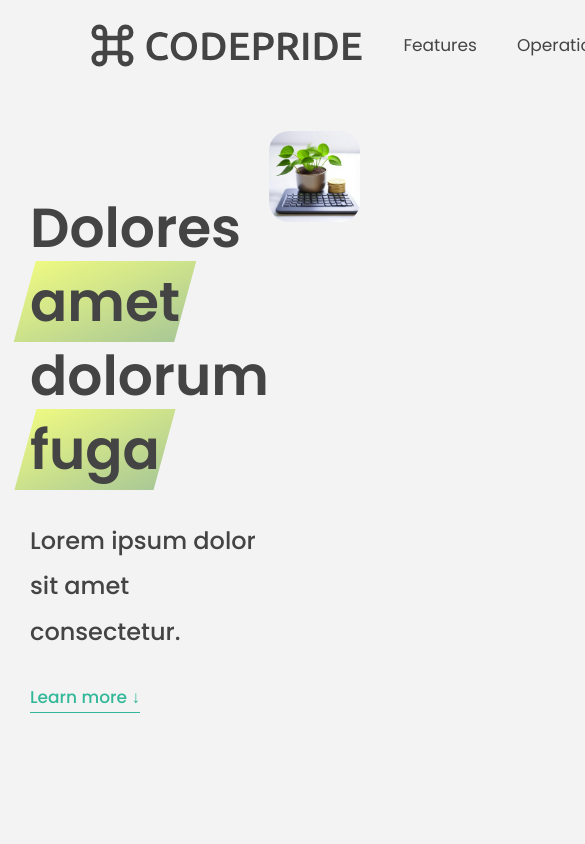
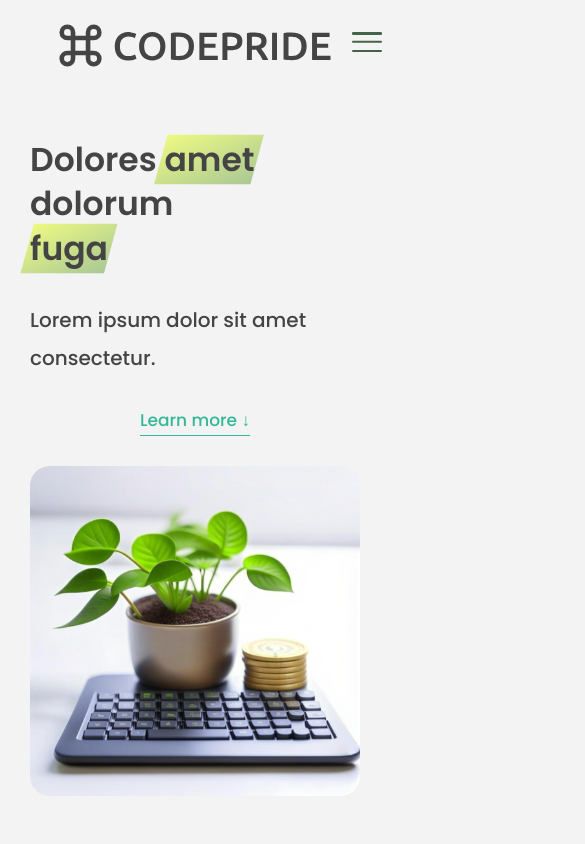
Before and after one commit to filimonich/Advanced-DOM-Bankist, a website built with Parcel: page index.html in a window 390 px wide. Shown: the top 844 px of the page, 585 px wide, since content can reach past the window. Built offline with nearby package versions, Linux system fonts and the light colour scheme.

Commit message:
feat: add adapt for 640 px

```diff
--- a/index.html
+++ b/index.html
@@ -32,6 +32,11 @@
         </li>
       </ul>
     </nav>
+    <div class="hamburger hamburger-js">
+      <span class="hamburger__plank"></span>
+      <span class="hamburger__plank"></span>
+      <span class="hamburger__plank"></span>
+    </div>
 
     <div class="header__title">
       <h1>
@@ -47,7 +52,7 @@
     </div>
   </header>
 
-  <section class="section" id="section--1">
+  <section class="section description" id="section--1">
     <div class="section__title">
       <h2 class="section__description">Features</h2>
       <h3 class="section__header">
@@ -103,7 +108,7 @@
     </div>
   </section>
 
-  <section class="section" id="section--2">
+  <section class="section operations" id="section--2">
     <div class="section__title">
       <h2 class="section__description">Operations</h2>
       <h3 class="section__header">
@@ -175,7 +180,7 @@
     </div>
   </section>
 
-  <section class="section" id="section--3">
+  <section class="section reviews" id="section--3">
     <div class="section__title section__title--testimonials">
       <h2 class="section__description">Not sure yet?</h2>
       <h3 class="section__header">
@@ -242,7 +247,7 @@
     </div>
   </section>
 
-  <section class="section section--sign-up">
+  <section class="section section--sign-up connect">
     <div class="section__title">
       <h3 class="section__header">
         Lorem ipsum dolor sit amet consectetur, adipisicing elit. Molestias, maiores eaque laudantium placeat ullam
--- a/src/style.css
+++ b/src/style.css
@@ -1,7 +1,7 @@
 /* The page is NOT responsive. You can implement responsiveness yourself if you wanna have some fun 😃 */
 
 :root {
-  --color-primary: #32B898;
+  --color-primary: #32b898;
   --color-secondary: #b3de16;
   --color-tertiary: #ff68a4;
   --color-primary-darker: #7cba00;
@@ -10,7 +10,7 @@
   --color-primary-opacity: #00381b31;
   --color-secondary-opacity: #d9ff008b;
   --color-tertiary-opacity: #ff58d52d;
-  --gradient-primary: linear-gradient(to top left, #8ab66d, #EBFC52);
+  --gradient-primary: linear-gradient(to top left, #8ab66d, #ebfc52);
   --gradient-secondary: linear-gradient(to top left, #ffb003, #ffcb03);
 }
 
@@ -673,3 +673,119 @@ h4 {
   font-size: 1.5rem;
   font-weight: 400;
 }
+
+.hamburger {
+  display: none;
+}
+
+@media (max-width: 640px) {
+  .nav {
+    margin: 0 auto;
+    justify-content: center;
+  }
+
+  .nav__links {
+    display: none;
+  }
+
+  .hamburger {
+    z-index: 15;
+    position: absolute;
+    flex-direction: column;
+    justify-content: space-between;
+    display: inline-flex;
+    top: 3.8%;
+    right: 2%;
+    width: 3rem;
+    height: 2rem;
+    cursor: pointer;
+    transition: all 0.4s;
+  }
+
+  .hamburger::after {
+    z-index: 16;
+    content: '';
+    top: -0.625rem;
+    right: -0.063rem;
+    position: absolute;
+    width: 3.125rem;
+    height: 2.5rem;
+  }
+
+  .hamburger__plank {
+    position: absolute;
+    top: 0;
+    left: 0;
+    width: 100%;
+    height: 0.25rem;
+    background: rgb(67, 100, 75);
+    border-radius: 0.125rem;
+    transition: all 0.4s;
+  }
+
+  .hamburger__plank:nth-child(2) {
+    top: 49%;
+    /* background: red; */
+    transform: translateY(-50%);
+  }
+
+  .hamburger__plank:nth-child(3) {
+    bottom: 0;
+    top: initial;
+    /* background: red; */
+  }
+
+  .hamburger--active .hamburger__plank {
+    background: violet;
+  }
+
+  .hamburger--active .hamburger__plank:nth-child(1) {
+    opacity: 0;
+  }
+
+  .hamburger--active .hamburger__plank:nth-child(2) {
+    transform: rotate(45deg);
+  }
+
+  .hamburger--active .hamburger__plank:nth-child(3) {
+    transform: rotate(-45deg) translateY(-0.35rem) translateX(0.25rem);
+  }
+
+  .header__title {
+    display: flex;
+    flex-direction: row;
+    flex-wrap: wrap;
+  }
+
+  h1 {
+    font-size: 3.3rem;
+  }
+
+  h4 {
+    font-size: 2rem;
+  }
+
+  .header__img {
+    transform: none;
+  }
+
+  .description {
+    display: none;
+  }
+
+  .operations {
+    display: none;
+  }
+
+  .reviews {
+    display: none;
+  }
+
+  .connect {
+    display: none;
+  }
+
+  .footer {
+    display: none;
+  }
+}
```
